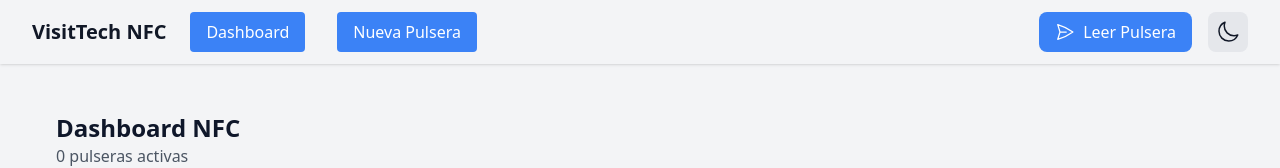
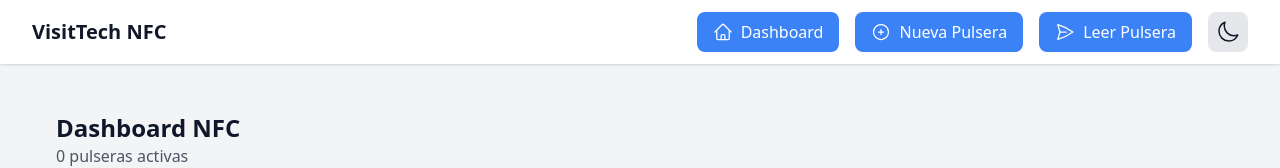
Before and after one commit to cescofors75/my-nfc-app, a Next.js app: page / in a window 1280 px wide. Shown: the top 168 px of the page. Built offline with nearby package versions, Linux system fonts and the light colour scheme; no server answers; the database is empty.

Commit message:
Implement Navbar component and refactor RootLayout for improved navigation

```diff
--- a/app/layout.js
+++ b/app/layout.js
@@ -2,10 +2,10 @@
 'use client'
 
 import { useState } from 'react'
-import Link from 'next/link'
+//import Link from 'next/link'
 import './globals.css'
 import { Providers } from './providers'
-import ThemeToggle from '@/components/ThemeToggle'
+import Navbar from '@/components/Navbar'
 import QuickScan from '@/components/QuickScan'
 
 export default function RootLayout({children }) {
@@ -16,50 +16,7 @@ export default function RootLayout({children }) {
       <body className="min-h-screen bg-gray-100 dark:bg-gray-900">
         <Providers>
           {/* Navbar */}
-          <nav className=" dark:bg-gray-800 shadow">
-            <div className="max-w-7xl mx-auto px-4 sm:px-6 lg:px-8">
-              <div className="flex justify-between h-16">
-                <div className="flex items-center">
-                  <h1 className="text-xl font-bold text-gray-900 dark:text-white">
-                    VisitTech NFC
-                  </h1>
-                  <div className="hidden sm:ml-6 sm:flex sm:space-x-8">
-                    <Link href="/"
-className="bg-blue-500 text-white px-4 py-2 rounded hover:bg-blue-600"   >
-            Dashboard
-
-                    </Link>
-                    <Link
-          href="/wristbands/assign"
-          className="bg-blue-500 text-white px-4 py-2 rounded hover:bg-blue-600"
-        >
-          Nueva Pulsera
-        </Link>
-                  </div>
-                </div>
-                <div className="flex items-center space-x-4">
-                  {/* Botón de escaneo rápido */}
-                  <button
-                    onClick={() => setIsQuickScanOpen(true)}
-                    className="flex items-center px-4 py-2 bg-blue-500 hover:bg-blue-600 text-white rounded-lg transition-colors"
-                  >
-                    <svg
-                      xmlns="http://www.w3.org/2000/svg"
-                      fill="none"
-                      viewBox="0 0 24 24"
-                      strokeWidth={1.5}
-                      stroke="currentColor"
-                      className="w-5 h-5 mr-2"
-                    >
-                      <path strokeLinecap="round" strokeLinejoin="round" d="M6 12L3.269 3.126A59.768 59.768 0 0121.485 12 59.77 59.77 0 013.27 20.876L5.999 12zm0 0h7.5" />
-                    </svg>
-                    Leer Pulsera
-                  </button>
-                  <ThemeToggle />
-                </div>
-              </div>
-            </div>
-          </nav>
+          <Navbar setIsQuickScanOpen={setIsQuickScanOpen} />
 
           {/* Main content */}
           <main className="max-w-7xl mx-auto px-4 sm:px-6 lg:px-8 py-6">
--- a/app/page.jsx
+++ b/app/page.jsx
@@ -133,16 +133,16 @@ export default function DashboardPage() {
       </div>
 
       {/* Estadísticas */}
-      <div className="grid grid-cols-1 md:grid-cols-3 gap-6 mb-8">
-        <div className="rounded-lg shadow p-6">
+      <div className=" grid grid-cols-1 md:grid-cols-3 gap-6 mb-8">
+        <div className="dark:bg-gray-800 rounded-lg shadow p-6">
           <h3 className="text-gray-500 text-sm uppercase">Total Ingresos (24h)</h3>
           <p className="text-2xl font-bold text-green-600">+{totals.deposits.toFixed(2)}€</p>
         </div>
-        <div className=" rounded-lg shadow p-6">
+        <div className="dark:bg-gray-800 rounded-lg shadow p-6">
           <h3 className="text-gray-500 text-sm uppercase">Total Ventas (24h)</h3>
           <p className="text-2xl font-bold text-red-600">-{totals.purchases.toFixed(2)}€</p>
         </div>
-        <div className=" rounded-lg shadow p-6">
+        <div className="dark:bg-gray-800 rounded-lg shadow p-6">
           <h3 className="text-gray-500 text-sm uppercase">Balance Total</h3>
           <p className="text-2xl font-bold text-blue-600">
             {(totals.deposits - totals.purchases).toFixed(2)}€
@@ -157,7 +157,7 @@ export default function DashboardPage() {
           <Link
             key={wristband.id}
             href={`/wristbands/${wristband.id}`}
-            className="block  rounded-lg shadow hover:shadow-md transition-shadow"
+            className="block dark:bg-gray-800 rounded-lg shadow hover:shadow-md transition-shadow"
           >
             <div className="p-6">
               <h2 className="text-xl font-semibold mb-2">{wristband.owner_name}</h2>
--- /dev/null
+++ b/components/Navbar.js
@@ -0,0 +1,167 @@
+'use client'
+
+import { useState } from 'react'
+import ThemeToggle from '@/components/ThemeToggle'
+
+export default function Navbar({ setIsQuickScanOpen }) {
+  const [isMenuOpen, setIsMenuOpen] = useState(false)
+
+  return (
+    <nav className="bg-white dark:bg-gray-800 shadow">
+      <div className="max-w-7xl mx-auto px-4 sm:px-6 lg:px-8">
+        <div className="flex justify-between h-16">
+          {/* Logo y título */}
+          <div className="flex items-center">
+            <h1 className="text-xl font-bold text-gray-900 dark:text-white">
+              VisitTech NFC
+            </h1>
+          </div>
+
+          {/* Navegación Desktop */}
+          <div className="hidden md:flex items-center space-x-4">
+            <button
+              onClick={() => window.location.href='/'}
+              className="flex items-center px-4 py-2 bg-blue-500 hover:bg-blue-600 text-white rounded-lg transition-colors"
+            >
+              <svg
+                xmlns="http://www.w3.org/2000/svg"
+                fill="none"
+                viewBox="0 0 24 24"
+                strokeWidth={1.5}
+                stroke="currentColor"
+                className="w-5 h-5 mr-2"
+              >
+                <path strokeLinecap="round" strokeLinejoin="round" d="M2.25 12l8.954-8.955c.44-.439 1.152-.439 1.591 0L21.75 12M4.5 9.75v10.125c0 .621.504 1.125 1.125 1.125H9.75v-4.875c0-.621.504-1.125 1.125-1.125h2.25c.621 0 1.125.504 1.125 1.125V21h4.125c.621 0 1.125-.504 1.125-1.125V9.75M8.25 21h8.25" />
+              </svg>
+              Dashboard
+            </button>
+
+            <button
+              onClick={() => window.location.href='/wristbands/assign'}
+              className="flex items-center px-4 py-2 bg-blue-500 hover:bg-blue-600 text-white rounded-lg transition-colors"
+            >
+              <svg
+                xmlns="http://www.w3.org/2000/svg"
+                fill="none"
+                viewBox="0 0 24 24"
+                strokeWidth={1.5}
+                stroke="currentColor"
+                className="w-5 h-5 mr-2"
+              >
+                <path strokeLinecap="round" strokeLinejoin="round" d="M12 9v6m3-3H9m12 0a9 9 0 11-18 0 9 9 0 0118 0z" />
+              </svg>
+              Nueva Pulsera
+            </button>
+
+            <button
+              onClick={() => setIsQuickScanOpen(true)}
+              className="flex items-center px-4 py-2 bg-blue-500 hover:bg-blue-600 text-white rounded-lg transition-colors"
+            >
+              <svg
+                xmlns="http://www.w3.org/2000/svg"
+                fill="none"
+                viewBox="0 0 24 24"
+                strokeWidth={1.5}
+                stroke="currentColor"
+                className="w-5 h-5 mr-2"
+              >
+                <path strokeLinecap="round" strokeLinejoin="round" d="M6 12L3.269 3.126A59.768 59.768 0 0121.485 12 59.77 59.77 0 013.27 20.876L5.999 12zm0 0h7.5" />
+              </svg>
+              Leer Pulsera
+            </button>
+
+            <ThemeToggle />
+          </div>
+
+          {/* Botón de menú móvil */}
+          <div className="md:hidden flex items-center">
+            <ThemeToggle />
+            <button
+              onClick={() => setIsMenuOpen(!isMenuOpen)}
+              className="ml-4 inline-flex items-center justify-center p-2 rounded-md text-gray-400 hover:text-gray-500 hover:bg-gray-100 dark:hover:bg-gray-700 focus:outline-none focus:ring-2 focus:ring-inset focus:ring-blue-500"
+            >
+              <span className="sr-only">Abrir menú principal</span>
+              <svg
+                className={`${isMenuOpen ? 'hidden' : 'block'} h-6 w-6`}
+                xmlns="http://www.w3.org/2000/svg"
+                fill="none"
+                viewBox="0 0 24 24"
+                stroke="currentColor"
+              >
+                <path strokeLinecap="round" strokeLinejoin="round" strokeWidth={2} d="M4 6h16M4 12h16M4 18h16" />
+              </svg>
+              <svg
+                className={`${isMenuOpen ? 'block' : 'hidden'} h-6 w-6`}
+                xmlns="http://www.w3.org/2000/svg"
+                fill="none"
+                viewBox="0 0 24 24"
+                stroke="currentColor"
+              >
+                <path strokeLinecap="round" strokeLinejoin="round" strokeWidth={2} d="M6 18L18 6M6 6l12 12" />
+              </svg>
+            </button>
+          </div>
+        </div>
+      </div>
+
+      {/* Menú móvil */}
+      <div className={`${isMenuOpen ? 'block' : 'hidden'} md:hidden`}>
+        <div className="px-2 pt-2 pb-3 space-y-1">
+          <button
+            onClick={() => window.location.href='/'}
+            className="flex items-center w-full px-3 py-2 rounded-md text-base font-medium text-white bg-blue-500 hover:bg-blue-600 transition-colors"
+          >
+            <svg
+              xmlns="http://www.w3.org/2000/svg"
+              fill="none"
+              viewBox="0 0 24 24"
+              strokeWidth={1.5}
+              stroke="currentColor"
+              className="w-5 h-5 mr-2"
+            >
+              <path strokeLinecap="round" strokeLinejoin="round" d="M2.25 12l8.954-8.955c.44-.439 1.152-.439 1.591 0L21.75 12M4.5 9.75v10.125c0 .621.504 1.125 1.125 1.125H9.75v-4.875c0-.621.504-1.125 1.125-1.125h2.25c.621 0 1.125.504 1.125 1.125V21h4.125c.621 0 1.125-.504 1.125-1.125V9.75M8.25 21h8.25" />
+            </svg>
+            Dashboard
+          </button>
+
+          <button
+            onClick={() => window.location.href='/wristbands/assign'}
+            className="flex items-center w-full px-3 py-2 rounded-md text-base font-medium text-white bg-blue-500 hover:bg-blue-600 transition-colors"
+          >
+            <svg
+              xmlns="http://www.w3.org/2000/svg"
+              fill="none"
+              viewBox="0 0 24 24"
+              strokeWidth={1.5}
+              stroke="currentColor"
+              className="w-5 h-5 mr-2"
+            >
+              <path strokeLinecap="round" strokeLinejoin="round" d="M12 9v6m3-3H9m12 0a9 9 0 11-18 0 9 9 0 0118 0z" />
+            </svg>
+            Nueva Pulsera
+          </button>
+
+          <button
+            onClick={() => {
+              setIsQuickScanOpen(true)
+              setIsMenuOpen(false)
+            }}
+            className="flex items-center w-full px-3 py-2 rounded-md text-base font-medium text-white bg-blue-500 hover:bg-blue-600 transition-colors"
+          >
+            <svg
+              xmlns="http://www.w3.org/2000/svg"
+              fill="none"
+              viewBox="0 0 24 24"
+              strokeWidth={1.5}
+              stroke="currentColor"
+              className="w-5 h-5 mr-2"
+            >
+              <path strokeLinecap="round" strokeLinejoin="round" d="M6 12L3.269 3.126A59.768 59.768 0 0121.485 12 59.77 59.77 0 013.27 20.876L5.999 12zm0 0h7.5" />
+            </svg>
+            Leer Pulsera
+          </button>
+        </div>
+      </div>
+    </nav>
+  )
+}
```
